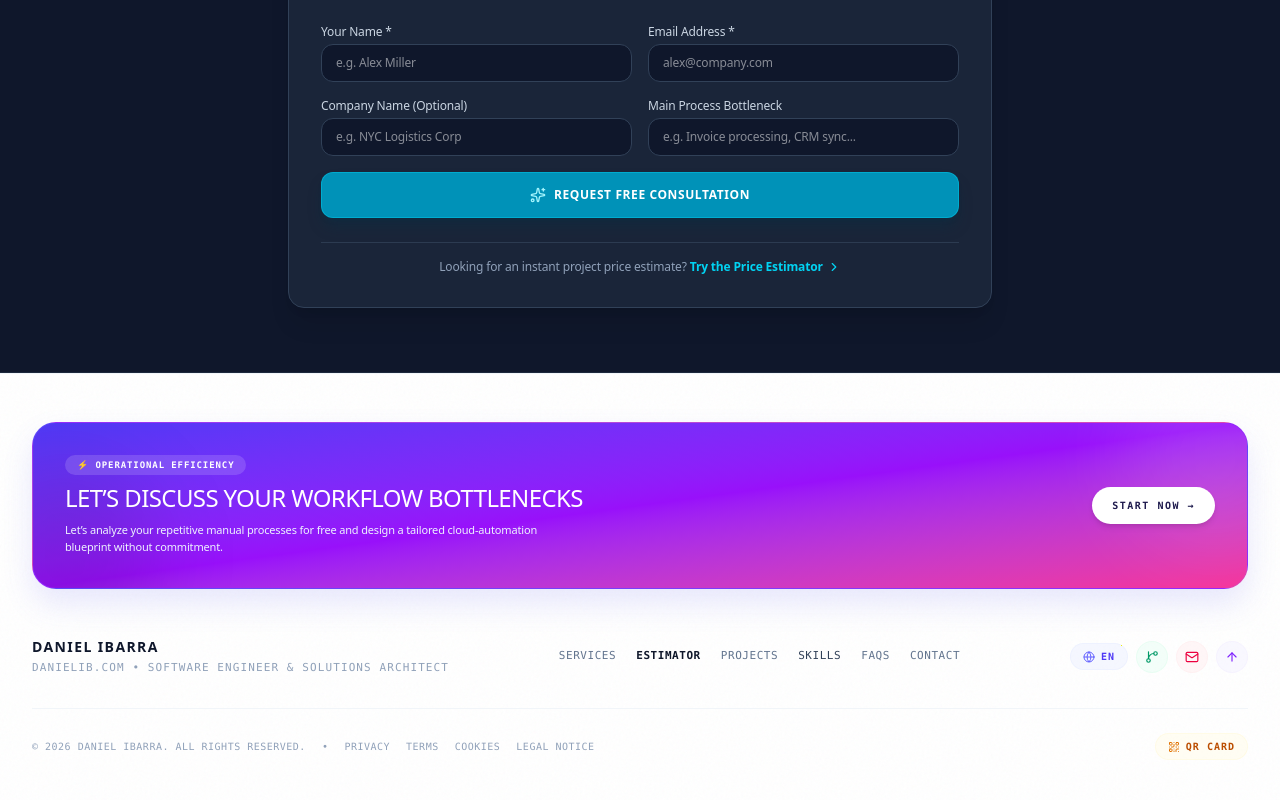
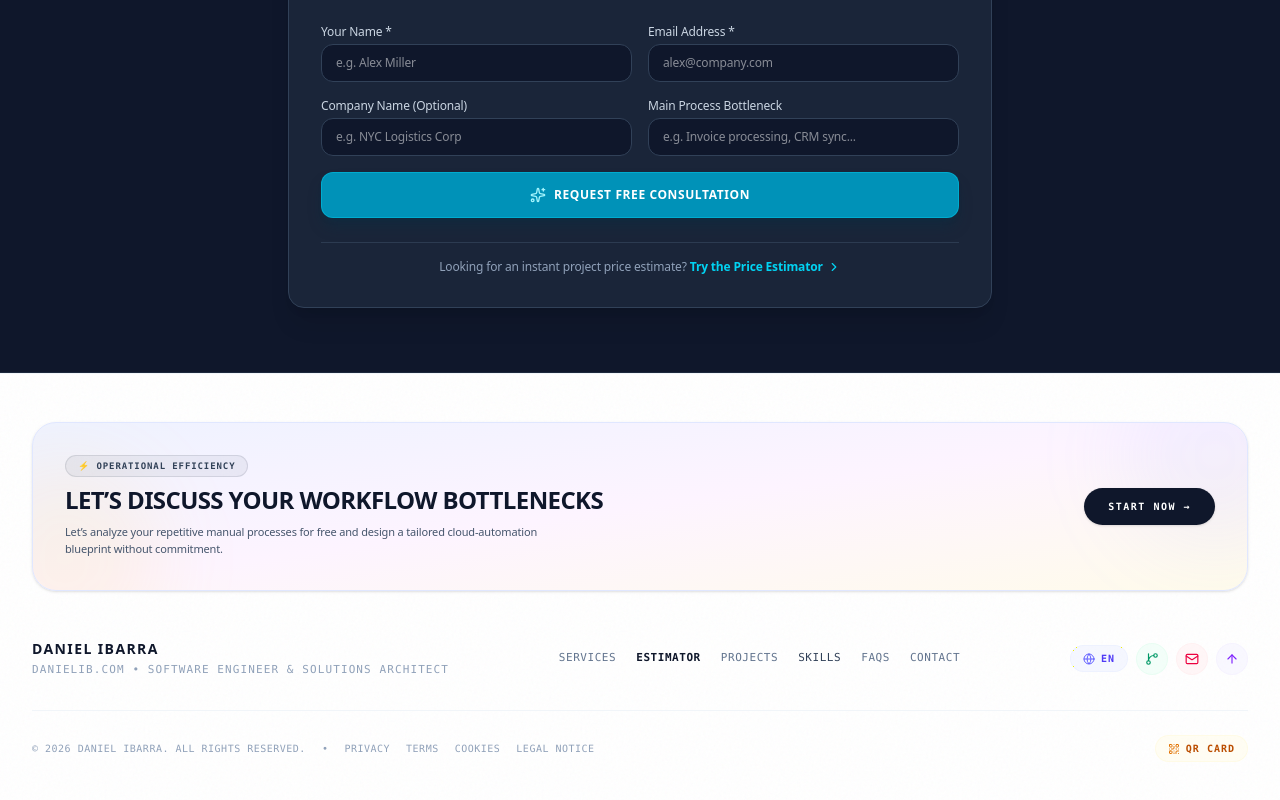
Before and after one commit to programador-negro/daniel_web_marca_personal, a React (Vite) app: page /nyc in a window 1280 px wide. Shown: the part 2271-3071 px from the top of the page. Built offline with nearby package versions, Linux system fonts and the light colour scheme.

Commit message:
design: transition footer CTA gradient to soft, elegant, high-contrast pastel colors with slate-900 typography

```diff
--- a/src/components/Footer.tsx
+++ b/src/components/Footer.tsx
@@ -23,20 +23,20 @@ export const Footer: React.FC<FooterProps> = ({ onOpenLegal, onOpenQr }) => {
     <footer id="main-footer" className="bg-white bg-noise border-t border-slate-100 py-12 text-slate-500 text-xs">
       <div className="max-w-7xl mx-auto px-4 sm:px-6 lg:px-8">
 
-        {/* Dynamic Colorful CTA: Discuss Workflow Bottlenecks */}
-        <div className="mb-12 p-6 sm:p-8 rounded-3xl bg-gradient-to-br from-indigo-600 via-purple-600 to-pink-500 text-white relative overflow-hidden shadow-[0_15px_30px_rgba(99,102,241,0.15)] border border-indigo-400/20">
-          <div className="absolute -right-16 -top-16 w-48 h-48 bg-white/10 rounded-full blur-2xl pointer-events-none" />
-          <div className="absolute -left-16 -bottom-16 w-48 h-48 bg-black/10 rounded-full blur-2xl pointer-events-none" />
+        {/* Dynamic Colorful CTA: Discuss Workflow Bottlenecks with Softer But Striking Colors */}
+        <div className="mb-12 p-6 sm:p-8 rounded-3xl bg-gradient-to-br from-[#eef2ff] via-[#fdf4ff] to-[#fffbeb] text-slate-800 relative overflow-hidden shadow-sm border border-indigo-100">
+          <div className="absolute -right-16 -top-16 w-48 h-48 bg-indigo-300/10 rounded-full blur-2xl pointer-events-none" />
+          <div className="absolute -left-16 -bottom-16 w-48 h-48 bg-amber-300/10 rounded-full blur-2xl pointer-events-none" />
 
           <div className="relative z-10 flex flex-col md:flex-row items-center justify-between gap-6">
             <div className="space-y-2 max-w-xl text-center md:text-left">
-              <span className="inline-flex items-center gap-1.5 px-3 py-1 rounded-full bg-white/15 text-white font-mono text-[9px] font-bold uppercase tracking-widest backdrop-blur-md">
+              <span className="inline-flex items-center gap-1.5 px-3 py-1 rounded-full bg-slate-900/5 text-slate-700 border border-slate-900/10 font-mono text-[9px] font-bold uppercase tracking-widest backdrop-blur-md">
                 ⚡️ {isSpanish ? 'OPTIMIZACIÓN EMPRESARIAL' : 'OPERATIONAL EFFICIENCY'}
               </span>
-              <h3 className="text-xl sm:text-2xl font-light tracking-tight leading-tight uppercase">
+              <h3 className="text-xl sm:text-2xl font-semibold tracking-tight leading-tight uppercase text-slate-900">
                 {isSpanish ? 'Resolvamos los Cuellos de Botella de tu Negocio' : 'Let’s Discuss Your Workflow Bottlenecks'}
               </h3>
-              <p className="text-[11px] text-indigo-50 max-w-lg font-light leading-relaxed">
+              <p className="text-[11px] text-slate-600 max-w-lg font-light leading-relaxed">
                 {isSpanish
                   ? 'Analicemos tus procesos repetitivos de forma gratuita y diseñemos un plan de automatización a medida sin compromiso.'
                   : 'Let’s analyze your repetitive manual processes for free and design a tailored cloud-automation blueprint without commitment.'}
@@ -45,7 +45,7 @@ export const Footer: React.FC<FooterProps> = ({ onOpenLegal, onOpenQr }) => {
 
             <a
               href="#contacto"
-              className="px-5 py-3 bg-white text-indigo-950 hover:text-indigo-950 font-mono text-[10px] font-bold uppercase tracking-[0.15em] rounded-full shadow-md hover:shadow-lg transition-all duration-300 hover:scale-[1.02] active:scale-[0.98] shrink-0"
+              className="px-6 py-3 bg-slate-900 text-white hover:bg-slate-850 font-mono text-[10px] font-bold uppercase tracking-[0.15em] rounded-full shadow-sm hover:shadow-md transition-all duration-300 hover:scale-[1.02] active:scale-[0.98] shrink-0"
             >
               {isSpanish ? 'COMENZAR AHORA' : 'START NOW'} →
             </a>
```
